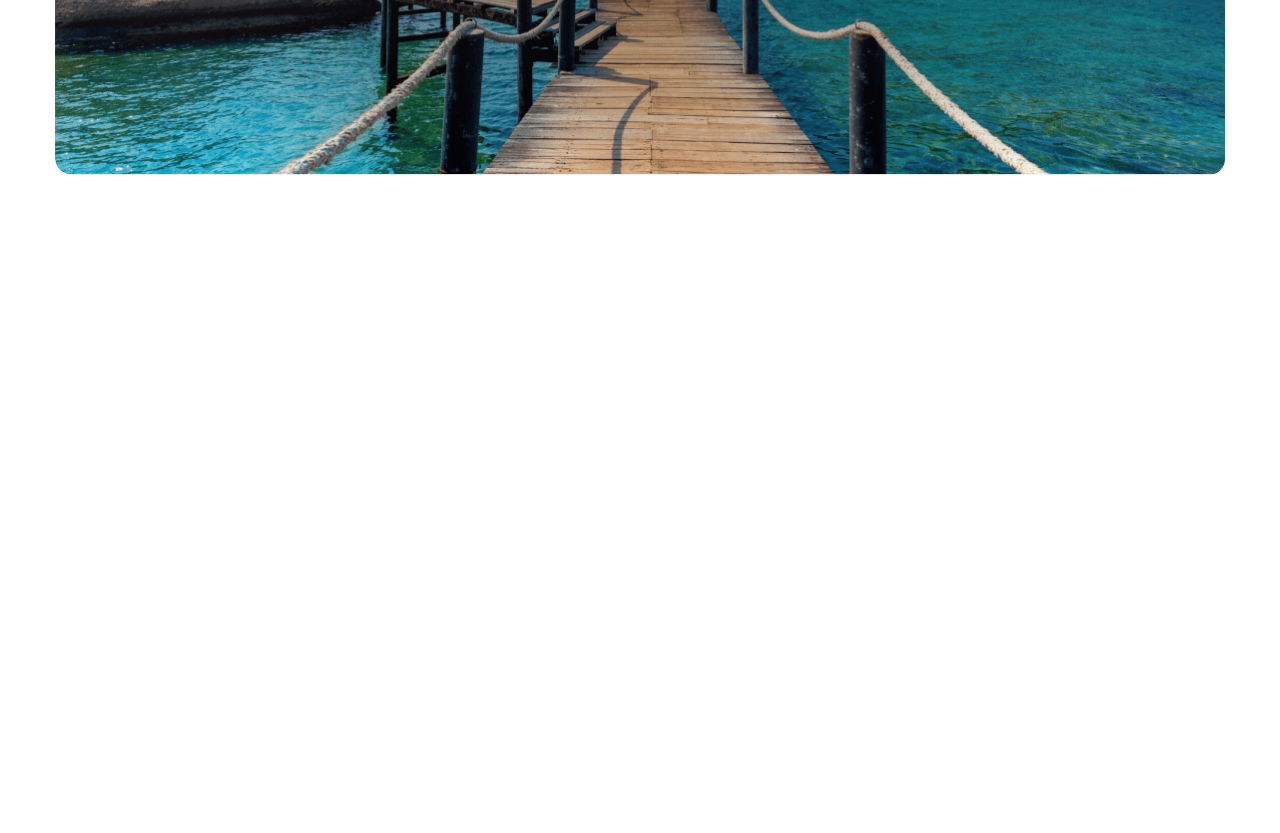
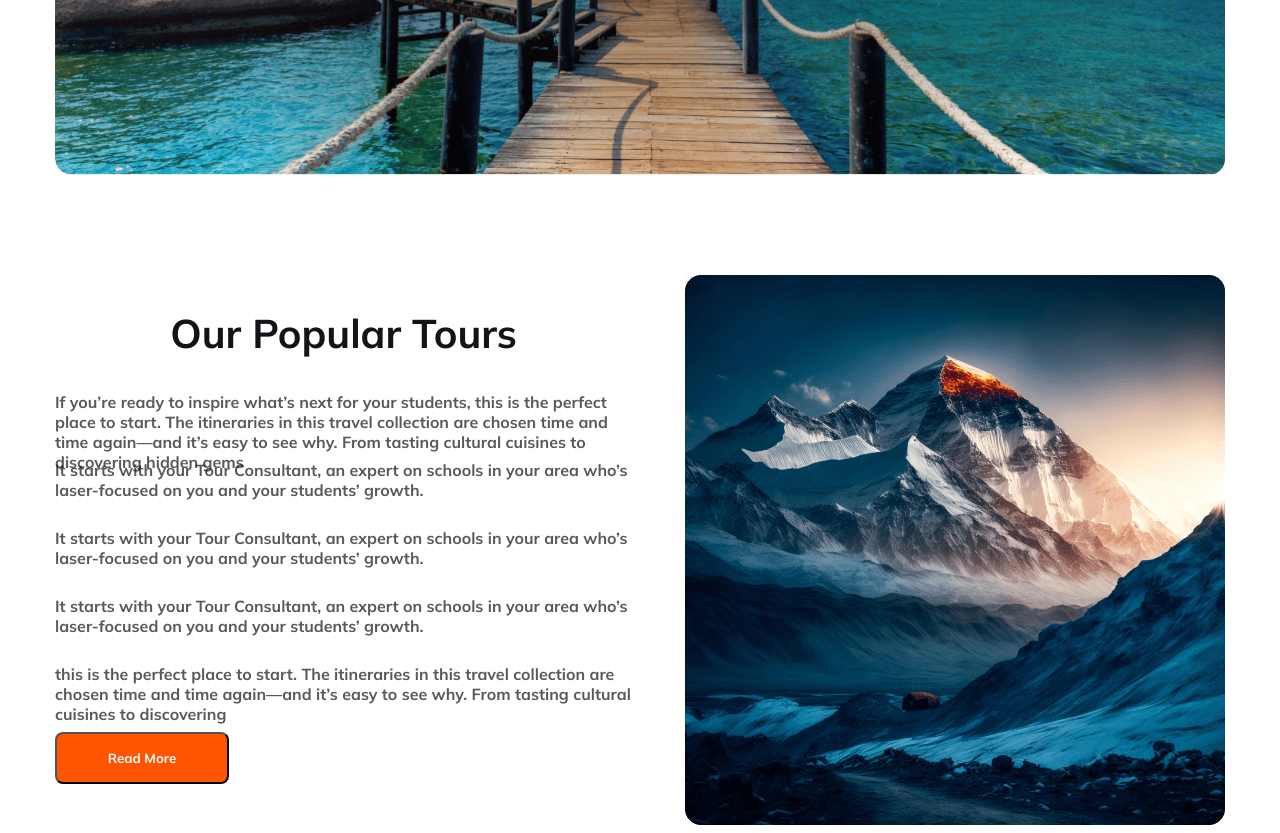
Before and after one commit to meherun-nes/creat-new, a plain HTML site: page index.html in a window 1280 px wide. Shown: the part 522-1355 px from the top of the page. Before the commit the page ends 800 px from the top, so only its background shows below. Drawn offline with Linux system fonts and the light colour scheme.

Commit message:
popular tour section added

```diff
--- a/index.html
+++ b/index.html
@@ -40,6 +40,28 @@
 </div>
 
     </main>
+    <!--popular tour section-->
+    <div class="popular-tour">
+<div class="tour-description">
+<h2>Our Popular Tours</h2>
+<p class="description">
+    If you’re ready to inspire what’s next for your students, this is the perfect place to start. The itineraries in this travel collection are chosen time and time again—and it’s easy to see why. From tasting cultural cuisines to discovering hidden gems
+<p class="description">
+        It starts with your Tour Consultant, an expert on schools in your area who’s laser-focused on you and your students’ growth.
+    </p>
+        <p class="description">
+        It starts with your Tour Consultant, an expert on schools in your area who’s laser-focused on you and your students’ growth.
+    </p>
+        <p class="description">
+        It starts with your Tour Consultant, an expert on schools in your area who’s laser-focused on you and your students’ growth.
+    </p>
+        <p class="description">
+        this is the perfect place to start. The itineraries in this travel collection are chosen time and time again—and it’s easy to see why. From tasting cultural cuisines to discovering</p>
+</p>
+<button class="btn-primary">Read More</button>
+</div>
+<img class="rectangle4" src="Images/Rectangle 4.png" alt="">
+    </div>
     <footer>
 
     </footer>
--- a/travel.css
+++ b/travel.css
@@ -67,17 +67,7 @@ background-size: cover;
     padding-bottom: 238px;
     width: 800px;
     height: 48px;
-    border-radius: 8px;
-
-#sea{
-    width: 174px;
-height: 52px;
-top: 16px;
-left: 610px;
-border-radius: 8px;
-gap: 10px;
-}
-}
+    border-radius: 8px;}
 .btn-primary{
     width: 174px;
 height: 52px;
@@ -87,6 +77,37 @@ border-radius: 8px;
 color:white;
 background-color: rgba(255, 84, 0, 1);
 }
+/*popular tour section*/
+.popular-tour{
+    display: flex;
+    justify-content: center;
+    margin-top: 100px;
+    gap: 53px;
+}
+.rectangle4{
+width: 540PX;
+height: 550PX;
+
+}
+h2{
+font-size: 40px;
+font-weight: 800;
+line-height: 50px;
+letter-spacing: 0em;
+text-align: center;
+color: rgba(19, 19, 24, 1);
+
+}
+.description{
+    width: 577px;
+height: 52px;
+top: 820px;
+
+
+font-size: 16px;
+color: rgba(19, 19, 24, 0.7);
+}
+
 /*responsive media queries for mobile*/
 @media screen and (max-width:576px){
     header{
```
